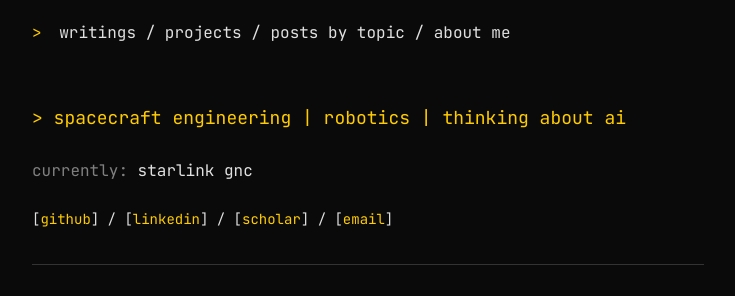
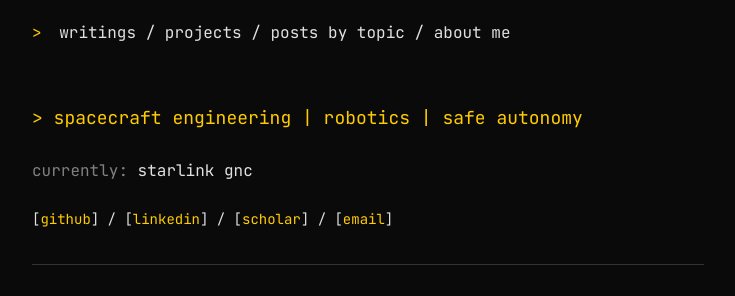
Before and after one commit to josh-holder/josh-holder.github.io, a Jekyll site: the page built from index.html, in a window 1280 px wide. Shown: the part 123-419 px from the top of the page, without its empty margins (272-1007 px from the left). Built offline with Jekyll 4.4.1, drawn with Linux system fonts in a browser that asks for light colours.

```diff
--- a/_layouts/home.html
+++ b/_layouts/home.html
@@ -4,7 +4,7 @@ layout: default
 
 <div class="home">
   <div class="intro">
-    <p class="tagline">> spacecraft engineering | robotics | thinking about ai</p>
+    <p class="tagline">> spacecraft engineering | robotics | safe autonomy</p>
     <p class="current">currently: <a href="https://en.wikipedia.org/wiki/Starlink">starlink gnc</a></p>
     <!-- previously: <a href="https://www.nasa.gov/johnson/">nasa jsc</a> | <a href="https://aeroastro.mit.edu/">mit aero/astro</a></p> -->
 
```
Also changed, not shown: _pages/about.md (+6 -8 lines).
